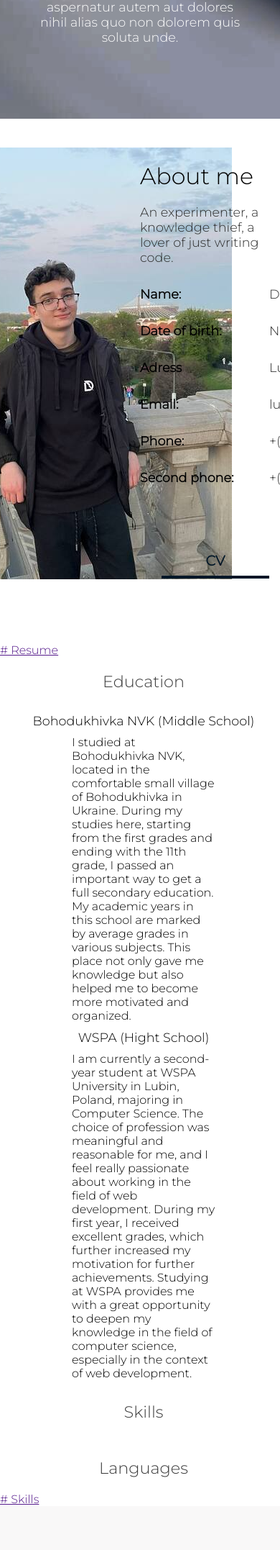
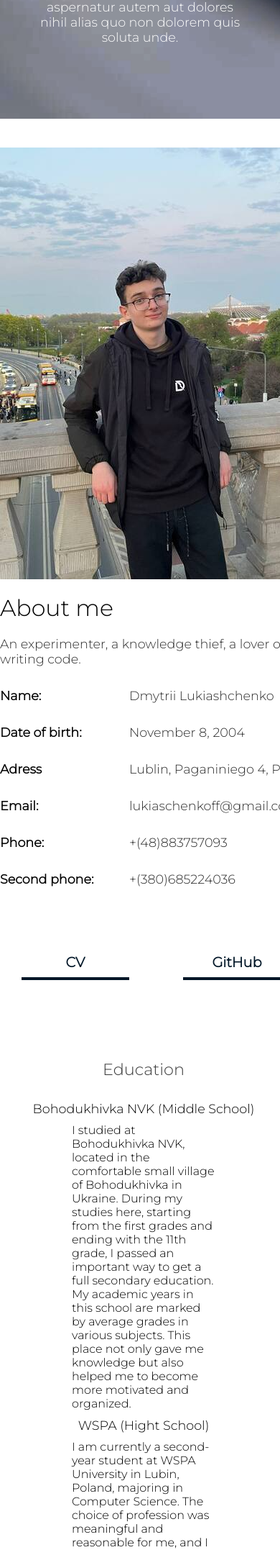
Before and after one commit to LukiaschenkoDmitriy/Site-Card, a Symfony app: template templates/index/index.html.twig in a window 390 px wide; the page is wider, and only the part inside the window is pictured. Shown: the part 735-2889 px from the top of that part at 72% size. Before the commit the page ends 2826 px from the top of that part, so only its background shows below. Run offline with Twig, Linux system fonts and the light colour scheme; the template is opened without the code that fills it, so the values that code supplies are empty; style sheets or scripts are compiled from the project's sources; some libraries are stand-ins or nearby versions.

Commit message:
Add responsive styles in the about chapter

```diff
--- a/assets/index/styles/about.scss
+++ b/assets/index/styles/about.scss
@@ -3,7 +3,6 @@
 .about-container {
     margin:40px 0px;
     display: grid;
-    grid-template-columns: 50% 50%;
     justify-items: center;
 
     img {
@@ -13,7 +12,6 @@
 
     .about {
         font-size: 110%;
-        width:100%;
         .title {
             color: black;
             font-size: 180%;
@@ -103,3 +101,21 @@
         }
     }
 }
+
+$windowTableSisze: 600px, 768px;
+@each $size in $windowTableSisze {
+    @media only screen and (min-width: $size) {
+        .about-container {
+            grid-template-columns: 100%;
+        }
+    }
+}
+
+$windowDefaultSizes: 992px, 1200px;
+@each $size in $windowDefaultSizes {
+    @media only screen and (min-width: $size) {
+        .about-container {
+            grid-template-columns: 50% 50%;
+        }
+    }
+}
--- a/templates/index/_resume.html.twig
+++ b/templates/index/_resume.html.twig
@@ -1,4 +1,4 @@
-<a href="" class="chapter-title" id="chapter-title-resume"># Resume</a>
+<a href="" class="chapter-title" id="chapter-title-resume"></a>
 <div class="resume-container">
     <div class="resume-education resume-chapter">
         <div class="resume-title">Education</div>
--- a/templates/index/_skills.html.twig
+++ b/templates/index/_skills.html.twig
@@ -1,4 +1,4 @@
-<a href="" class="chapter-title" id="chapter-title-skills"># Skills</a>
+<a href="" class="chapter-title" id="chapter-title-skills"></a>
 <div class="skills-container">
     <div class="skill-choise">
         {% for skill in skills %}
```
